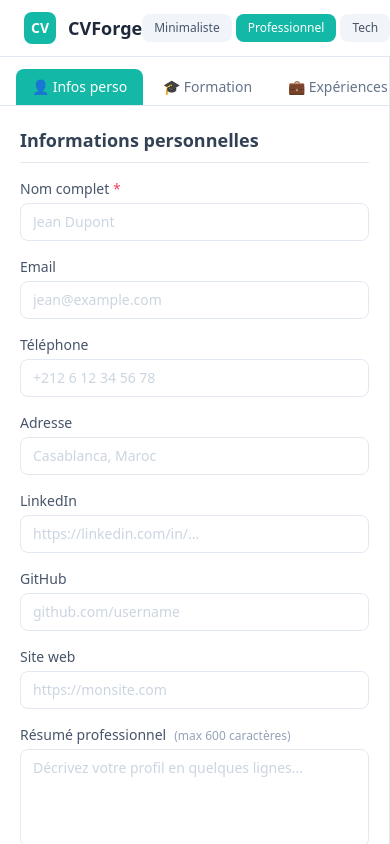
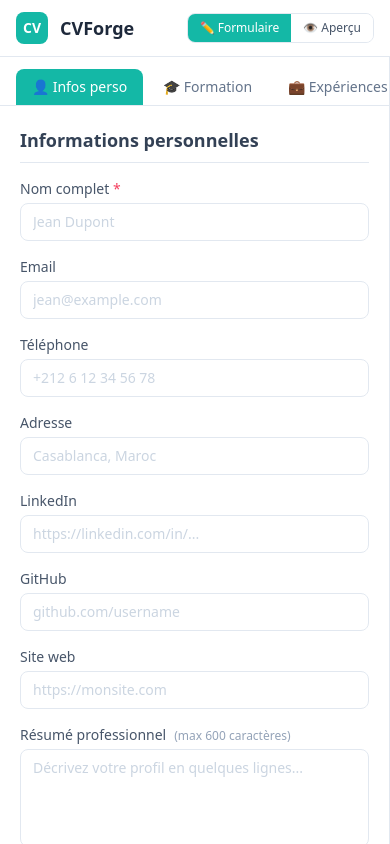
Before and after one commit to Kaddouri-ENSAB/cvforge, a React (Vite) app in the folder cvforge2/: page / in a window 390 px wide. Built offline with nearby package versions, Linux system fonts and the light colour scheme.

Commit message:
Sprint4 - responsive + keyboard nav

```diff
--- a/cvforge2/src/App.tsx
+++ b/cvforge2/src/App.tsx
@@ -16,27 +16,29 @@ const TEMPLATES: { id: Template; label: string }[] = [
 
 export default function App() {
   const [activeTab, setActiveTab] = useState<TabId>('personal');
+  const [mobileView, setMobileView] = useState<'form' | 'preview'>('form');
   const { template, setTemplate } = useCVStore();
 
   return (
     <div className="h-screen flex flex-col bg-slate-50 overflow-hidden">
       {/* Top bar */}
-      <header className="bg-white border-b border-slate-200 px-6 py-3 flex items-center justify-between flex-shrink-0 shadow-sm">
+      <header className="bg-white border-b border-slate-200 px-4 sm:px-6 py-3 flex items-center justify-between flex-shrink-0 shadow-sm">
         <div className="flex items-center gap-3">
-          <div className="w-8 h-8 rounded-lg bg-teal-500 flex items-center justify-center text-white font-bold text-sm">
+          <div className="w-8 h-8 rounded-lg bg-teal-500 flex items-center justify-center text-white font-bold text-sm flex-shrink-0">
             CV
           </div>
           <span className="font-semibold text-slate-800 text-lg">CVForge</span>
-          <span className="text-slate-400 text-sm hidden sm:block">— Générateur de CV</span>
+          <span className="text-slate-400 text-sm hidden lg:block">— Générateur de CV</span>
         </div>
 
-        {/* Template selector */}
         <div className="flex items-center gap-2">
-          <span className="text-xs text-slate-500 hidden sm:block">Template :</span>
+          {/* Template selector — hidden on small mobile, visible from sm */}
+          <div className="hidden sm:flex items-center gap-2">
+            <span className="text-xs text-slate-500 hidden md:block">Template :</span>
             <div className="flex gap-1">
               {TEMPLATES.map((t) => (
                 <button key={t.id} onClick={() => setTemplate(t.id)}
-                className={`px-3 py-1.5 rounded-lg text-xs font-medium transition-all ${
+                  className={`px-2 sm:px-3 py-1.5 rounded-lg text-xs font-medium transition-all ${
                     template === t.id ? 'bg-teal-500 text-white' : 'bg-slate-100 text-slate-600 hover:bg-slate-200'
                   }`}>
                   {t.label}
@@ -44,17 +46,42 @@ export default function App() {
               ))}
             </div>
           </div>
+
+          {/* Mobile/tablet toggle — only visible below md */}
+          <div className="flex md:hidden border border-slate-200 rounded-lg overflow-hidden">
+            <button
+              onClick={() => setMobileView('form')}
+              className={`px-3 py-1.5 text-xs font-medium transition-all ${
+                mobileView === 'form' ? 'bg-teal-500 text-white' : 'bg-white text-slate-600'
+              }`}>
+              ✏️ Formulaire
+            </button>
+            <button
+              onClick={() => setMobileView('preview')}
+              className={`px-3 py-1.5 text-xs font-medium transition-all ${
+                mobileView === 'preview' ? 'bg-teal-500 text-white' : 'bg-white text-slate-600'
+              }`}>
+              👁️ Aperçu
+            </button>
+          </div>
+        </div>
       </header>
 
-      {/* Split screen */}
+      {/* Main content */}
       <main className="flex flex-1 overflow-hidden">
-        {/* Left — Form (Personne 1) */}
-        <div className="w-full md:w-1/2 border-r border-slate-200 flex flex-col overflow-hidden bg-white">
+        {/* Form — full width on mobile/tablet, half on desktop */}
+        <div className={`
+          w-full md:w-1/2 border-r border-slate-200 flex flex-col overflow-hidden bg-white
+          ${mobileView === 'preview' ? 'hidden md:flex' : 'flex'}
+        `}>
           <CVForm activeTab={activeTab} onTabChange={setActiveTab} />
         </div>
 
-        {/* Right — Preview (Personne 2) */}
-        <div className="hidden md:flex md:w-1/2 flex-col overflow-hidden">
+        {/* Preview — hidden on mobile unless toggled, half on desktop */}
+        <div className={`
+          w-full md:w-1/2 flex flex-col overflow-hidden
+          ${mobileView === 'form' ? 'hidden md:flex' : 'flex'}
+        `}>
           <CVPreview />
         </div>
       </main>
```
Lines whose indentation alone changed are shown as unchanged.
